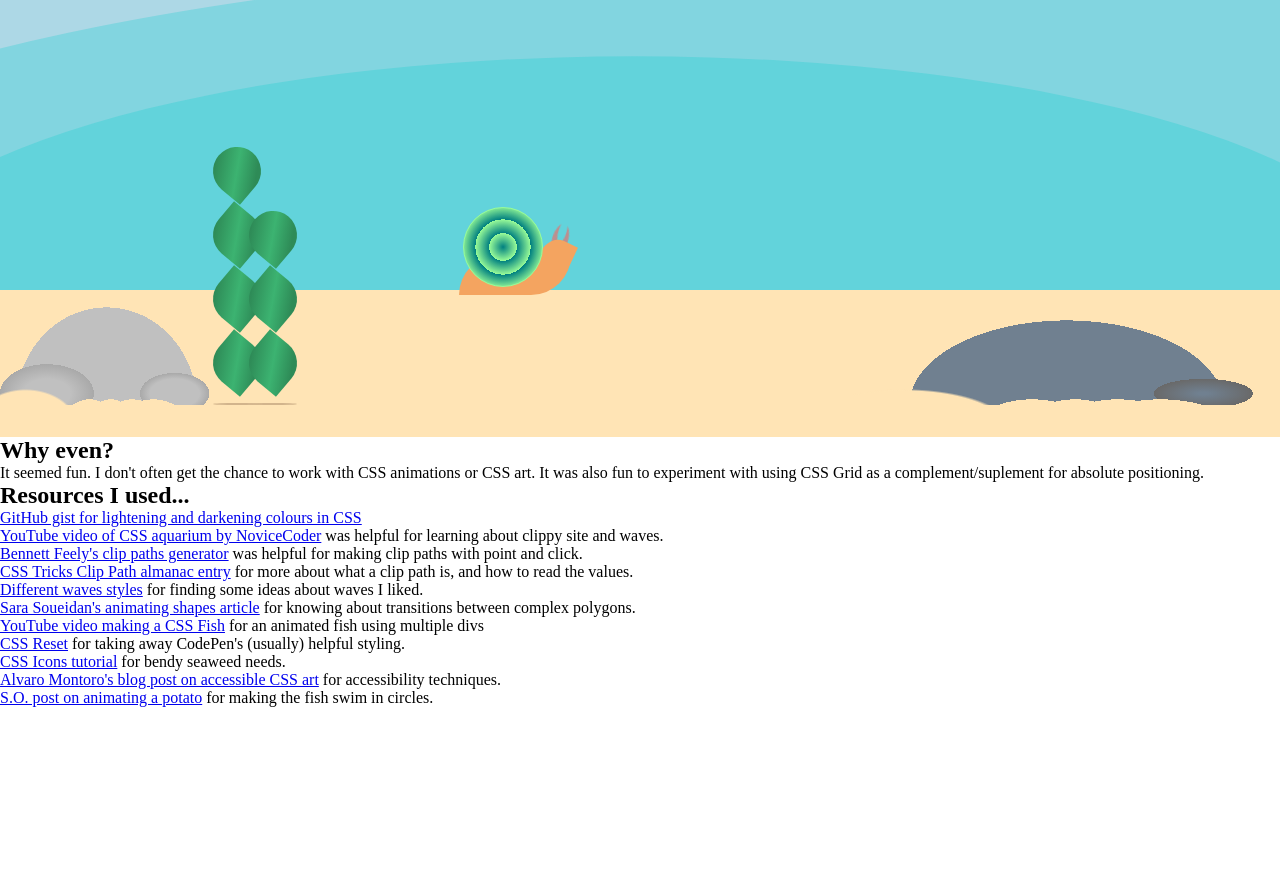
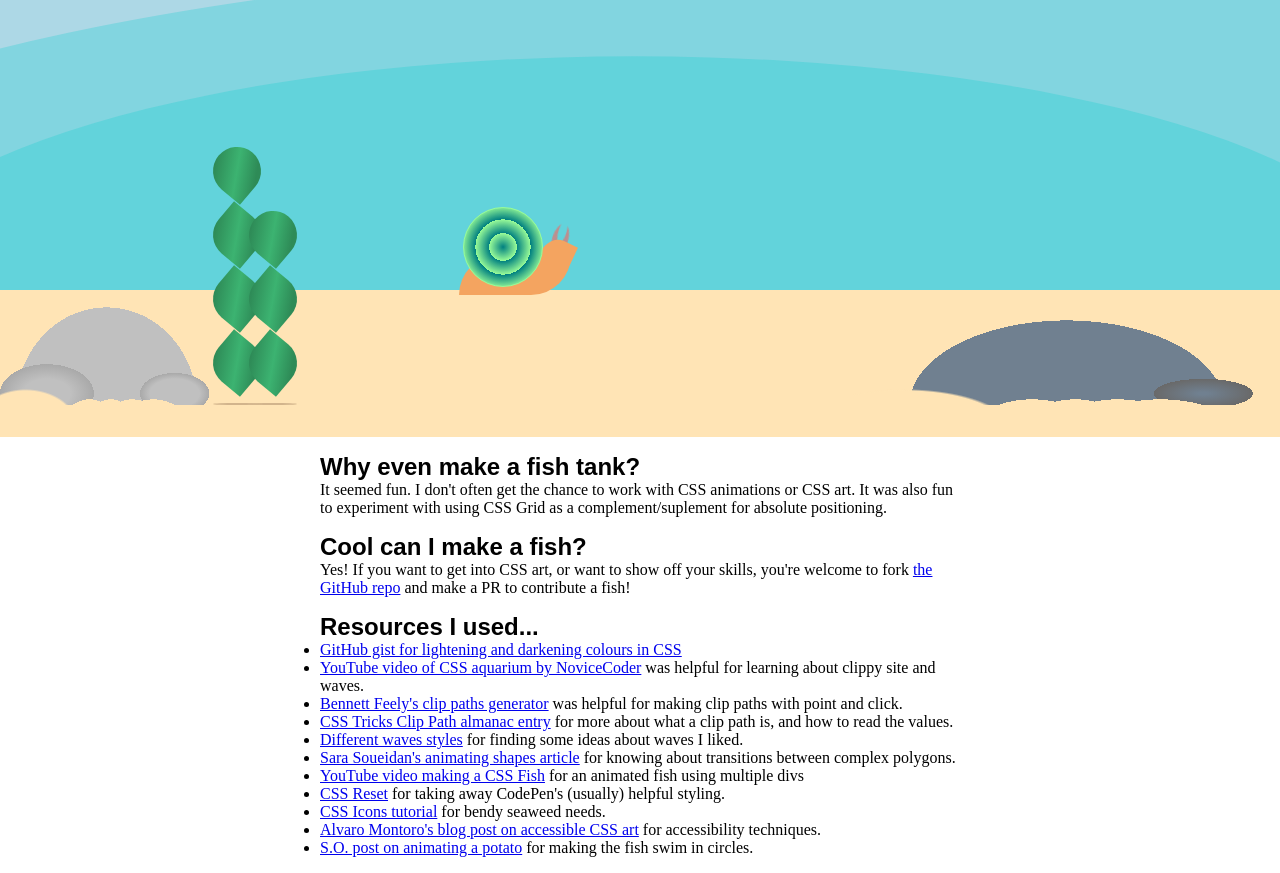
Before and after one commit to novellac/fishtank, a website: page index.html in a window 1280 px wide. Shown: the part 203-1076 px from the top of the page. Before the commit the page ends 910 px from the top, so only its background shows below. Drawn offline with Linux system fonts and the light colour scheme.

Commit message:
chore: style project description

```diff
--- a/index.html
+++ b/index.html
@@ -90,12 +90,19 @@
       </div>
     </article>
 
-    <article>
-      <h2>Why even?</h2>
+    <article class="description">
+      <h2>Why even make a fish tank?</h2>
       <p>
         It seemed fun. I don't often get the chance to work with CSS animations
         or CSS art. It was also fun to experiment with using CSS Grid as a
         complement/suplement for absolute positioning.
+      </p>
+      <h2>Cool can I make a fish?</h2>
+      <p>
+        Yes! If you want to get into CSS art, or want to show off your skills,
+        you're welcome to fork
+        <a href="https://github.com/novellac/fishtank">the GitHub repo</a> and
+        make a PR to contribute a fish!
       </p>
       <h2>Resources I used...</h2>
       <ul>
--- a/styles.css
+++ b/styles.css
@@ -559,3 +559,13 @@
       transparent 52%
     );
 }
+
+.description {
+  margin: 1rem auto;
+  max-width: 40rem;
+}
+
+.description h2 {
+  font-family: sans-serif;
+  margin-top: 1rem;
+}
```
